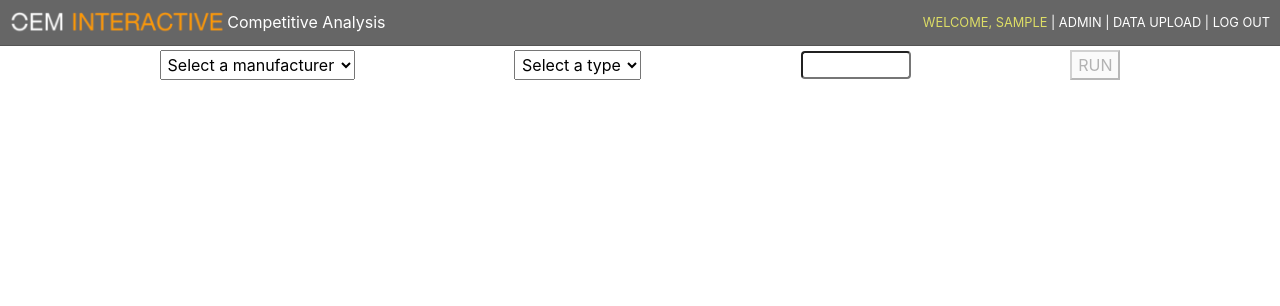
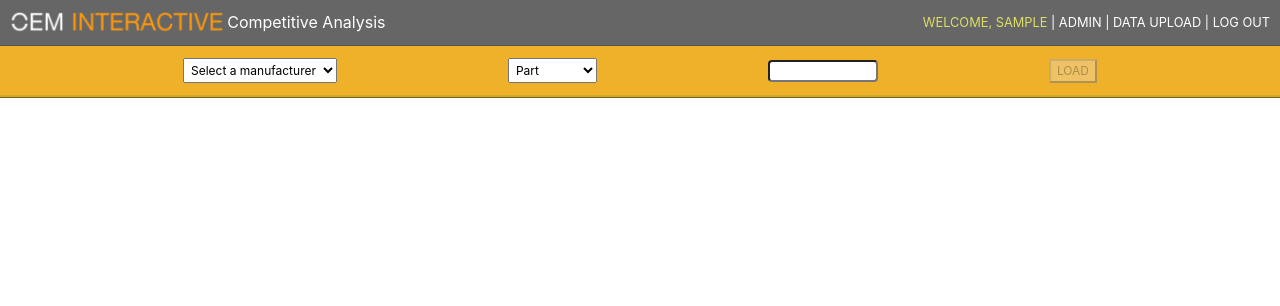
Before and after one commit to EchNet/oemcompanalysis, a Django app: template templates/home.html in a window 1280 px wide. Shown: the top 306 px of the page. Run offline with Django 3.2, Linux system fonts and the light colour scheme; the template is opened without the code that fills it, so the values that code supplies are empty; the visitor is signed in with stand-in values (Sample User, id 1); parts of the project's set-up code (start-up, migrations or seed data) failed here and were passed over; some libraries are stand-ins or nearby versions.

Commit message:
Polish the report UI.

```diff
--- a/templates/home.html
+++ b/templates/home.html
@@ -3,17 +3,22 @@
 {% block load-first %}
   {{ block.super }}
   <style>
+    body {
+      font-size: 12px;
+    }
     div.top-controls {
-      margin-top: 4px;
       display: flex;
       justify-content: space-evenly;
       align-items: center;
+      padding: 12px;
+      border-bottom: ridge 3px #ca2;
+      background-color: #efb02a;
     }
     select {
       padding: 3px;
     }
     select, option {
-      font-size: 16px;
+      font-size: 12px;
     }
     input.datepicker {
       width: 110px;
@@ -24,6 +29,33 @@
     }
     div.table-container {
       overflow-x: scroll;
+      padding: 12px;
+    }
+    tr.range-subheader-row {
+      border-bottom: solid 1px #ca2;
+    }
+    tr.website-row:nth-child(odd) {
+      background-color: #f0f0f0;
+    }
+    .data-cell {
+      text-align: right;
+      padding: 2px 3px 2px 0;
+    }
+    .website-header {
+      text-align: center;
+      padding: 2px 3px;
+    }
+    .website-header, .data-cell.rank {
+      border-right: solid 3px white;
+    }
+    .data-cell.price {
+      background-color: rgba(255,248,243,0.5);
+    }
+    .data-cell.markup {
+      background-color: rgba(243,255,248,0.5);
+    }
+    .data-cell.rank {
+      background-color: rgba(250,243,253,0.5);
     }
   </style>
 {% endblock %}
@@ -38,7 +70,6 @@
     </div>
     <div class="parttype-select-container">
       <select>
-        <option value=''>Select a type</option>
         {% for t in PartType.CHOICES %}
           <option value='{{ t.0 }}'>{{ t.1 }}</option>
         {% endfor %}
@@ -47,7 +78,7 @@
     <div class="date-select-container">
       <input type="text" class="datepicker" value="{{ yesterday }}">
     </div>
-    <button class="run-button" type="button" disabled="disabled">RUN</button>
+    <button class="run-button" type="button" disabled="disabled">LOAD</button>
   </div>
   <div class="table-container">
   </div>
@@ -118,6 +149,7 @@
     else {
       tableHtml = Mustache.render(tableTemplate, { ranges: ranges, websites: websites });
       $(TABLE_CONTAINER).empty().append($(tableHtml))
+      $(TABLE_CONTAINER).find(".product-choice").on("change", handlePartSelectionChange);
     }
   }
 
@@ -132,22 +164,30 @@
   function loadAllPartPrices() {
     $(".data-cell").text("");
     for (var i = 0; i < ranges.length; ++i) {
-      loadPartPrice(ranges[i]);
+      var rangeObj = ranges[i];
+      if (rangeObj.parts && rangeObj.parts.length) {
+        loadPartPrice(rangeObj.parts[0], rangeObj.range)
+      }
     }
   }
 
-  function loadPartPrice(rangeObj) {
-    if (rangeObj.parts && rangeObj.parts.length) {
-      getData("part/" + rangeObj.parts[0] + "/pricing_on_date?d=" + currentDate).done(function(data) {
-        console.log(data);
+  function loadPartPrice(partNumber, range) {
+    getData("part/" + partNumber + "/pricing_on_date?d=" + currentDate).done(function(data) {
       for (var website in data.by_website) {
         var values = data.by_website[website];
         for (var field in { "price": 1, "markup": 1, "rank": 1 }) {
-            $(".data-cell." + field + "[data-website='" + website + "'][data-range='" + rangeObj.range + "']").text(values[field]);
+          $(".data-cell." + field + "[data-website='" + website + "'][data-range='" + range + "']").text(values[field]);
         }
       }
     })
   }
+
+  function handlePartSelectionChange() {
+    var target = $(this);
+    var partNumber = target.val();
+    var range = target.attr("data-range");
+    console.log(partNumber, range);
+    loadPartPrice(partNumber, range)
   }
 
   whenPageLoaded(function() {
```
Also changed, not shown: 1 other file. Lines whose indentation alone changed are shown as unchanged.
